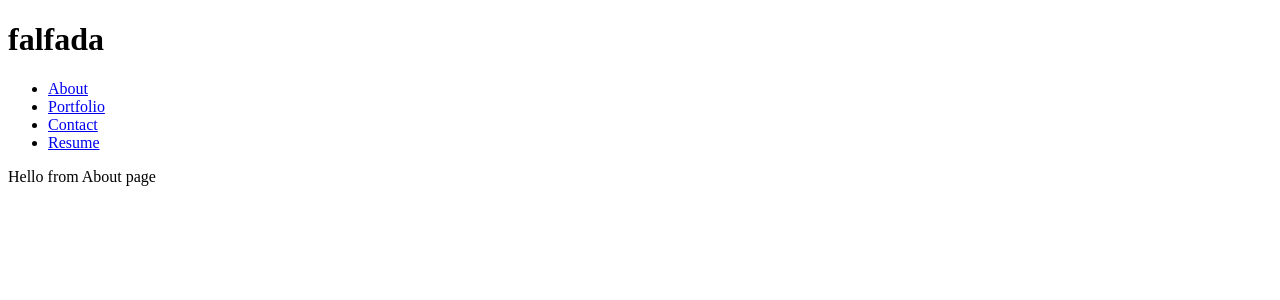
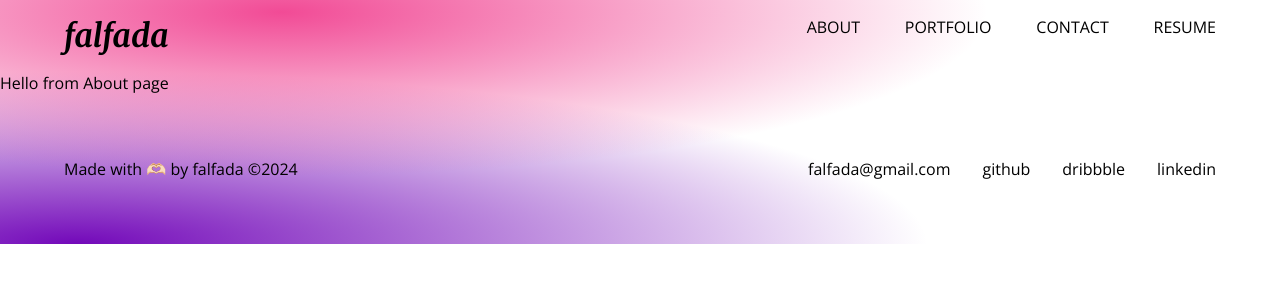
Before and after one commit to falfada/portfolio-falfada, a React (Vite) app: page / in a window 1280 px wide. Shown: the top 300 px of the page. Built offline with nearby package versions, Linux system fonts and the light colour scheme.

Commit message:
Added styles to header and footer

```diff
--- a/index.html
+++ b/index.html
@@ -1,10 +1,16 @@
-<!doctype html>
+<!DOCTYPE html>
 <html lang="en">
   <head>
     <meta charset="UTF-8" />
     <link rel="icon" type="image/svg+xml" href="/vite.svg" />
     <meta name="viewport" content="width=device-width, initial-scale=1.0" />
     <title>Falfada</title>
+    <link rel="preconnect" href="https://fonts.googleapis.com" />
+    <link rel="preconnect" href="https://fonts.gstatic.com" crossorigin />
+    <link
+      href="https://fonts.googleapis.com/css2?family=Merriweather:ital,wght@0,300;0,400;0,700;0,900;1,300;1,400;1,700;1,900&family=Open+Sans:ital,wght@0,300..800;1,300..800&display=swap"
+      rel="stylesheet"
+    />
   </head>
   <body>
     <div id="root"></div>
--- a/package.json
+++ b/package.json
@@ -13,7 +13,8 @@
   "dependencies": {
     "react": "^18.3.1",
     "react-dom": "^18.3.1",
-    "react-router-dom": "^6.25.1"
+    "react-router-dom": "^6.25.1",
+    "sass": "^1.77.8"
   },
   "devDependencies": {
     "@types/react": "^18.3.3",
--- a/src/App.jsx
+++ b/src/App.jsx
@@ -1,5 +1,7 @@
+import './App.scss';
 import { Outlet } from "react-router-dom";
 import Header from "./components/Header";
+import Footer from "./components/Footer"
 
 function App() {
   return (
@@ -8,6 +10,7 @@ function App() {
       <main>
         <Outlet />
       </main>
+      <Footer />
     </>
   );
 }
--- /dev/null
+++ b/src/App.scss
@@ -0,0 +1,32 @@
+@import './scss/variables';
+
+* {
+  margin: 0;
+  padding: 0;
+}
+a {
+  text-decoration: none;
+}
+ul {
+  list-style-type: none;
+}
+
+body {
+  width: 100%;
+  background-color: hsla(0, 0%, 100%, 1);
+  background-image: radial-gradient(
+      at 22% 5%,
+      hsla(333, 86%, 62%, 1) 0px,
+      transparent 50%
+    ),
+    radial-gradient(at 6% 100%, hsla(276, 91%, 38%, 1) 0px, transparent 50%);
+  background-repeat: no-repeat;
+  background-size: cover;
+  font-family: $body-font;
+}
+
+.container {
+  width: 90%;
+  max-width: 1300px;
+  margin: auto;
+}
--- a/src/components/Footer.jsx
+++ b/src/components/Footer.jsx
@@ -0,0 +1,25 @@
+import '../scss/modules/Footer.scss';
+export default function Footer(){
+    const currentYear = new Date().getFullYear();
+    return(
+        <footer>
+            <div className="container">
+                <p>Made with 🫶🏻 by falfada ©{currentYear}</p>
+                <ul>
+                    <li>
+                        <a href="mailto:falfada@gmail.com">falfada@gmail.com</a>
+                    </li>
+                    <li>
+                        <a href="https://github.com/falfada" target="_blank">github</a>
+                    </li>
+                    <li>
+                        <a href="https://dribbble.com/falfada" target="_blank">dribbble</a>
+                    </li>
+                    <li>
+                        <a href="https://www.linkedin.com/in/daniela-leal-garcia/" target="_blank">linkedin</a>
+                    </li>
+                </ul>
+            </div>
+        </footer>
+    );
+}
--- a/src/components/Header.jsx
+++ b/src/components/Header.jsx
@@ -1,3 +1,4 @@
+import '../scss/modules/Header.scss';
 import NavLinks from "./Navigation";
 
 function Header() {
@@ -5,7 +6,7 @@ function Header() {
     <header>
       <div className="container">
         <h1 className="logo">falfada</h1>
-        <nav>
+        <nav className="nav">
           <NavLinks />
         </nav>
       </div>
--- a/src/components/Navigation.jsx
+++ b/src/components/Navigation.jsx
@@ -1,6 +1,8 @@
+import '../scss/modules/Header.scss';
 import { Link, useLocation } from "react-router-dom";
 function NavLinks() {
-  const currentPage = useLocation.pathname;
+  const currentPage = useLocation().pathname;
+
   return (
     <ul>
       <li>
@@ -14,7 +16,7 @@ function NavLinks() {
       <li>
         <Link
           to="/Portfolio"
-          className={currentPage === "" ? "nav-link active" : "nav-link"}
+          className={currentPage === "/Portfolio" ? "nav-link active" : "nav-link"}
         >
           Portfolio
         </Link>
@@ -22,7 +24,7 @@ function NavLinks() {
       <li>
         <Link
           to="/Contact"
-          className={currentPage === "" ? "nav-link active" : "nav-link"}
+          className={currentPage === "/Contact" ? "nav-link active" : "nav-link"}
         >
           Contact
         </Link>
@@ -30,7 +32,7 @@ function NavLinks() {
       <li>
         <Link
           to="/Resume"
-          className={currentPage === "" ? "nav-link active" : "nav-link"}
+          className={currentPage === "/Resume" ? "nav-link active" : "nav-link"}
         >
           Resume
         </Link>
--- /dev/null
+++ b/src/scss/_variables.scss
@@ -0,0 +1,5 @@
+$body-font: "Open Sans", sans-serif;;
+$serif-font: "Merriweather", serif;
+$black: #000;
+$purple: #b100e8;
+$pink: #f20089;
--- /dev/null
+++ b/src/scss/modules/Footer.scss
@@ -0,0 +1,35 @@
+@import "../variables";
+
+footer{
+    width: 100%;
+    margin: 4rem 0;
+    .container{
+        display: flex;
+        justify-content: space-between;
+        ul{
+            display: flex;
+            gap: 2rem;
+            li{
+                a{
+                    color: $black;
+                    position: relative;
+                    &::after{
+                        content: '';
+                        width: 0%;
+                        height: 1px;
+                        bottom: -2px;
+                        transition: all .5s ease;
+                        background: $black;
+                        position: absolute;
+                        left: 0;
+                    }
+                    &:hover{
+                        &::after{
+                            width: 100%;
+                        }
+                    }
+                }
+            }
+        }
+    }
+}
--- /dev/null
+++ b/src/scss/modules/Header.scss
@@ -0,0 +1,74 @@
+@import "../variables";
+
+header {
+  padding: 1rem 0;
+
+  .container {
+    display: flex;
+    justify-content: space-between;
+
+    .logo {
+      font-family: $serif-font;
+      font-style: italic;
+    }
+  }
+}
+
+.nav {
+  ul {
+    display: flex;
+    gap: 2.8rem;
+  }
+
+  &-link {
+    color: $black;
+    position: relative;
+    transition: color 0.3s ease;
+    text-transform: uppercase;
+
+    &::before,
+    &::after {
+      color: $pink;
+      position: absolute;
+      transition: transform 0.3s ease, opacity 0.3s ease;
+      opacity: 0;
+    }
+
+    &::before {
+      content: "{";
+      left: 0;
+      transform: translateX(-100%);
+    }
+
+    &::after {
+      content: "}";
+      right: 0;
+      transform: translateX(100%);
+    }
+
+    &:hover {
+      &::before {
+        opacity: 1;
+        transform: translateX(-.8rem);
+      }
+
+      &::after {
+        opacity: 1;
+        transform: translateX(.8rem);
+      }
+    }
+
+    &.active {
+      color: $pink;
+      &::before, &::after{
+        opacity: 1;
+      }
+      &::before{
+        left: -.8rem;
+      }
+      &::after{
+        right: -.8rem;
+      }
+    }
+  }
+}
```
Also changed, not shown: 1 other file (tests, documents, lock files or other folders).
